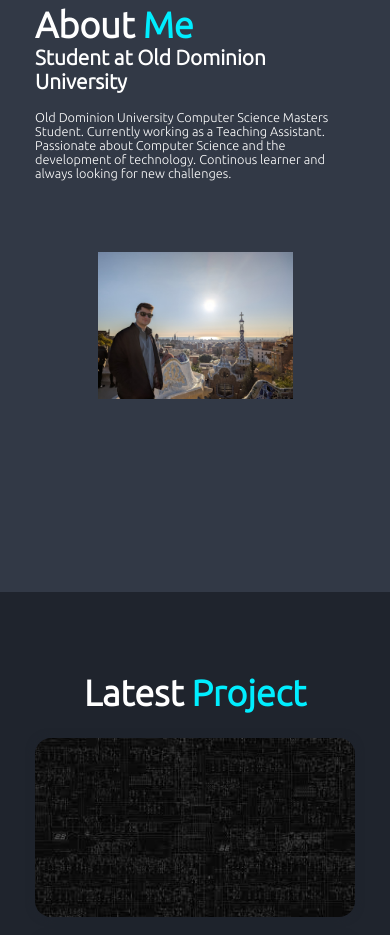
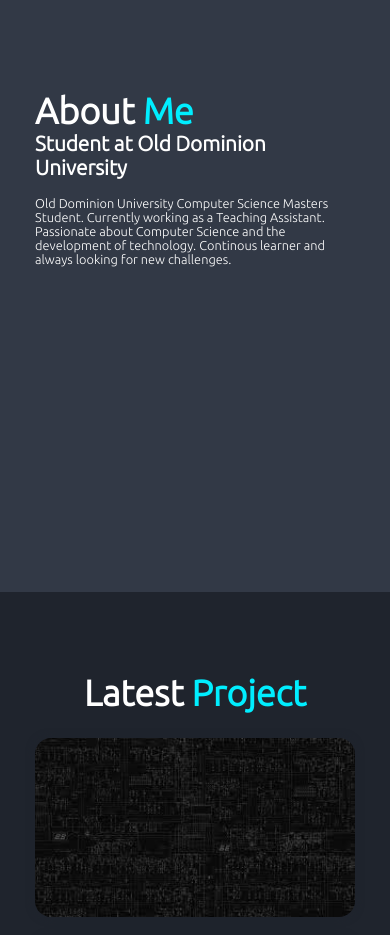
Before and after one commit to Ray-Saleh/MyWebsite, a plain HTML site: page index.html in a window 390 px wide. Shown: the part 1096-2031 px from the top of the page. Drawn offline with nearby package versions, Linux system fonts and the light colour scheme.

Commit message:
Removed images (Too big currently)

```diff
--- a/css/style.css
+++ b/css/style.css
@@ -466,8 +466,12 @@
         flex-direction: column-reverse;
     }
     .about img{
-        width: 50vw;
-        margin-top: 4rem;
+        max-width: 100%;
+        margin: 0 auto;
+        object-fit: contain;
+
+        height: auto;
+        width: auto;
     }
 
     .services h2 {
--- a/index.html
+++ b/index.html
@@ -53,7 +53,7 @@
     <!-- about section Design -->
     <section class="about" id="about">
         <div class="about-img">
-            <img src="images/Ray_Barcelona.JPG" alt="">
+            <img src="images/" alt="">
         </div>
 
         <div class="about-content">
@@ -86,8 +86,8 @@
             <div class="portfolio-box">
                 <img src="images/images.jpg" alt="">
                 <div class="portfolio-layer">
-                    <h4>Python Autoclicker</h4>
-                    <p>Code for QR QR-Code-Generator</p>
+                    <h4>Python QR generator</h4>
+                    <p>Code for QR-Code-Generator</p>
                     <a href="https://github.com/Ray-Saleh/QR-Code-Generator"><i class='bx bx-link' ></i></a>
                 </div>
 
```
Also changed, not shown: images/Ray_Barcelona.JPG (deleted).
